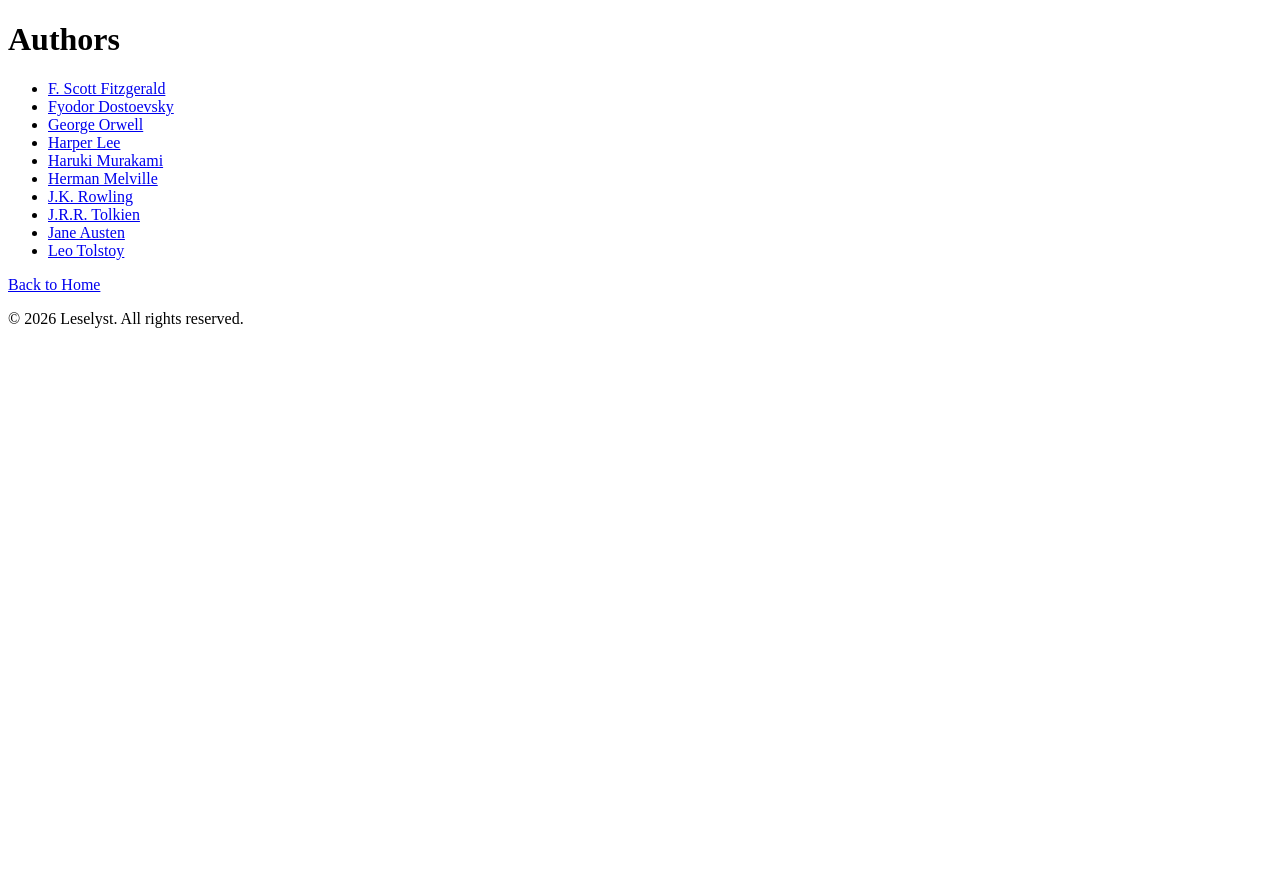
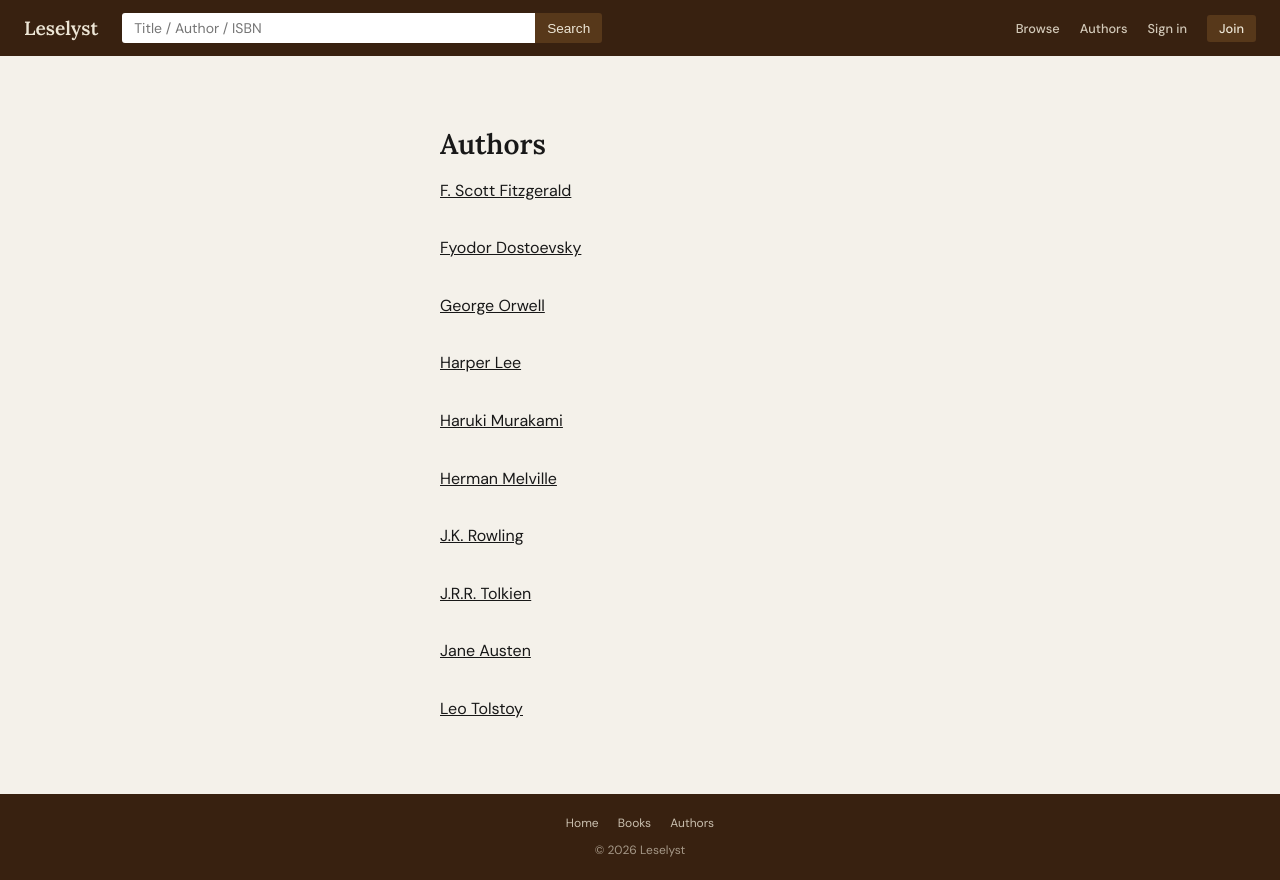
Before and after one commit to t-elieta/Leselyst, a Django app: page /authors/ in a window 1280 px wide. Before the commit the page ends 328 px from the top, so only its background shows below. Run offline with Django 5.2, Linux system fonts and the light colour scheme; data comes from the database, SQL or seed files in the repository.

Commit message:
created authors page css

```diff
--- a/templates/author_list.html
+++ b/templates/author_list.html
@@ -1,20 +1,23 @@
-<!DOCTYPE html>
-<html lang="en">
-<head>
-    <meta charset="UTF-8">
-    <meta name="viewport" content="width=device-width, initial-scale=1">
-    <title>Leselyst - Authors</title>
-</head>
-<body>
-    <h1>Authors</h1>
-    <ul>
-        {% for author in authors %}
-            <li><a href="{% url 'Leselystapp:author_detail' author_id=author.id %}">{{ author }}</a></li>
-        {% endfor %}
-    </ul>
-    <a href="{% url 'Leselystapp:home' %}">Back to Home</a>
-    <footer>
-        <p>&copy; 2026 Leselyst. All rights reserved.</p>
-    </footer>
-</body>
-</html>
+{% extends "base.html" %}
+
+{% block title %}Authors — Leselyst{% endblock %}
+
+{% block content %}
+
+<div style="max-width: 400px; margin: 3rem auto;">
+    <h1 style="margin-bottom: 1.00rem;">Authors</h1>
+
+    {% for author in authors %}
+        <p style="color: var(--ink-light); margin-bottom: 2rem; font-size: 1rem;">
+            <a href="{% url 'Leselystapp:author_detail' author.id %}"
+            style="color: var(--ink);">
+            {{ author.name }}
+            </a>
+        </p>
+    {% empty %}
+        <p>No authors found</p>
+    {% endfor %}
+
+</div>
+
+{% endblock %}
```
